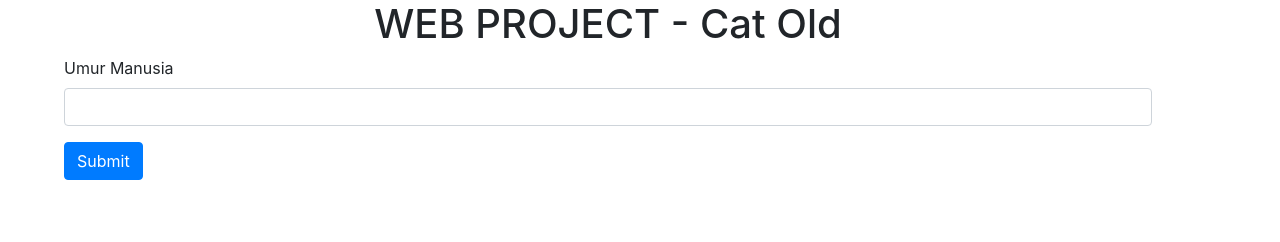
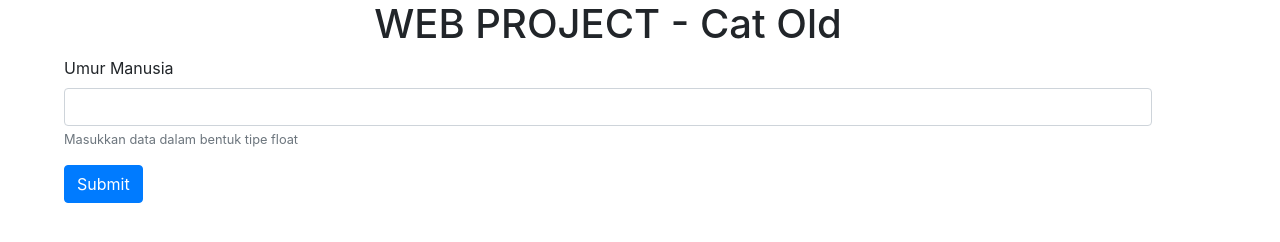
Before and after one commit to blue96/sesi-7, a plain HTML site: page sesi 7 6/index.html in a window 1280 px wide. Drawn offline with nearby package versions, Linux system fonts and the light colour scheme.

Commit message:
upload sesi 7 6

```diff
--- a/sesi 7 6/index.html
+++ b/sesi 7 6/index.html
@@ -16,6 +16,7 @@
             <div class="form-group">
               <label for="inputText">Umur Manusia</label>
               <input type="text" class="form-control" id="txtUmurManusia">
+              <small id="emailHelp" class="form-text text-muted">Masukkan data dalam bentuk tipe float</small>
             </div>
             <button type="proses" class="btn btn-primary" onclick="onSubmit(event)" >Submit</button>
         </form>
```
